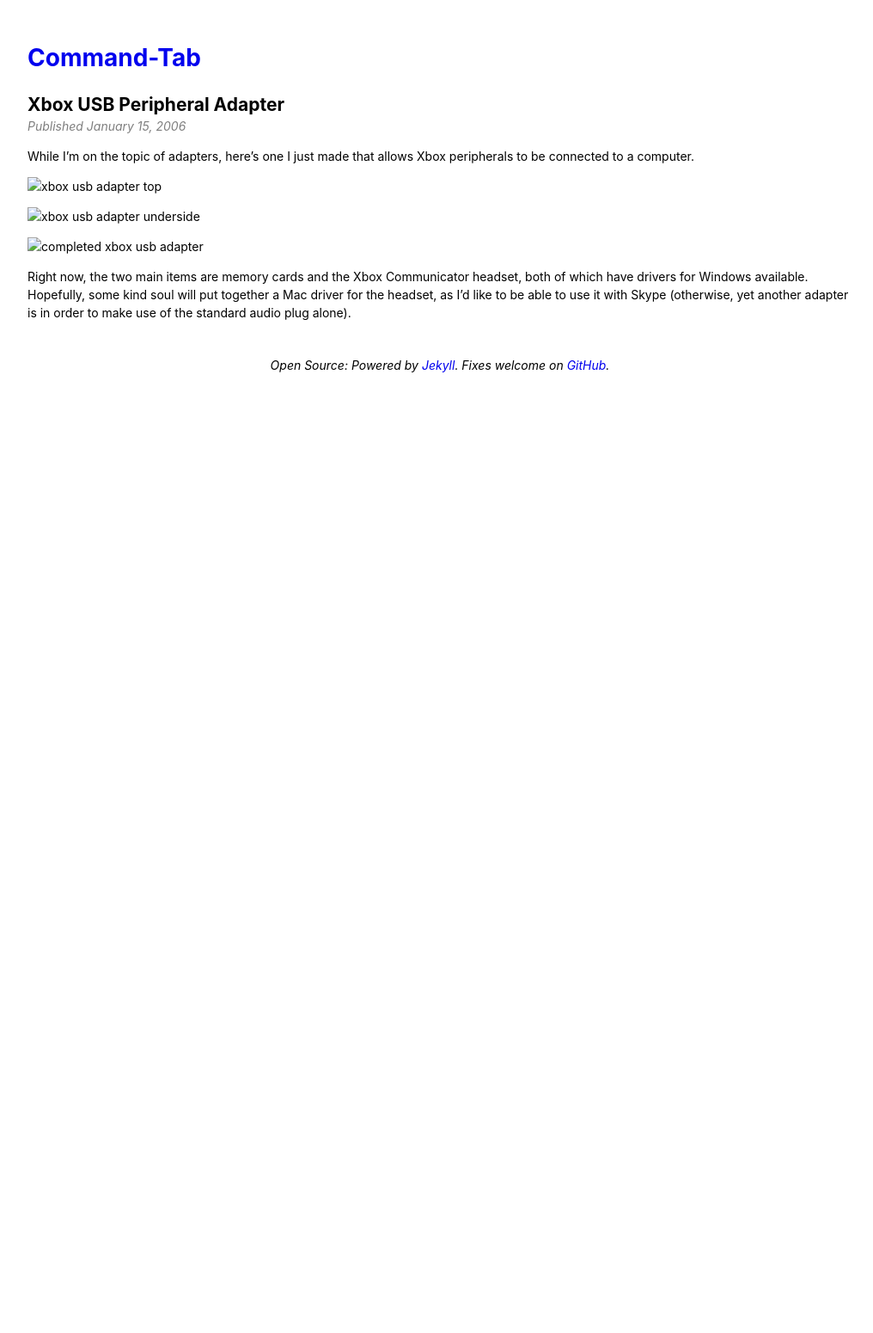
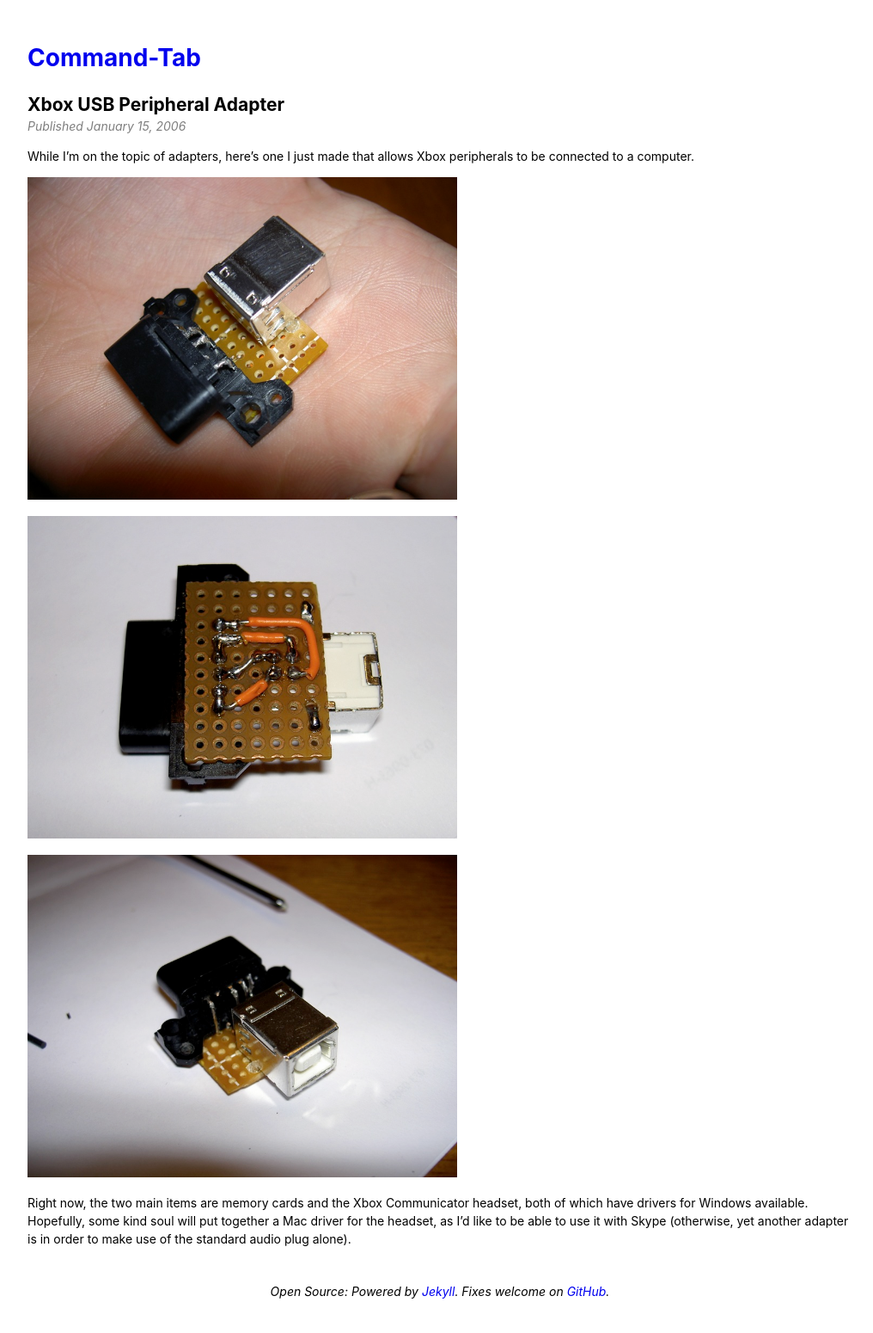
Before and after one commit to command-tab/dotcom, a Jekyll site: the page built from _posts/2006/2006-01-15-xbox-usb-peripheral-adapter.md, in a window 1280 px wide. Shown: the whole page at 86% size, without its empty margins (128-1144 px from the left). Built offline with Jekyll 4.4.1, drawn with Linux system fonts in a browser that asks for light colours; before the commit the page ends 900 px from its top, so only the background shows below that.

Commit message:
Fix image paths

```diff
--- a/_posts/2006/2006-01-15-xbox-usb-peripheral-adapter.md
+++ b/_posts/2006/2006-01-15-xbox-usb-peripheral-adapter.md
@@ -4,10 +4,10 @@
 ---
 While I'm on the topic of adapters, here's one I just made that allows Xbox peripherals to be connected to a computer.
 
-![xbox usb adapter top](xbox_accessory_adapter_top.jpg)
+![xbox usb adapter top](/assets/xbox_accessory_adapter_top.jpg)
 
-![xbox usb adapter underside](xbox_accessory_adapter_underside.jpg)
+![xbox usb adapter underside](/assets/xbox_accessory_adapter_underside.jpg)
 
-![completed xbox usb adapter](xbox_accessory_adapter_usb.jpg)
+![completed xbox usb adapter](/assets/xbox_accessory_adapter_usb.jpg)
 
 Right now, the two main items are memory cards and the Xbox Communicator headset, both of which have drivers for Windows available. Hopefully, some kind soul will put together a Mac driver for the headset, as I'd like to be able to use it with Skype (otherwise, yet another adapter is in order to make use of the standard audio plug alone).
```
